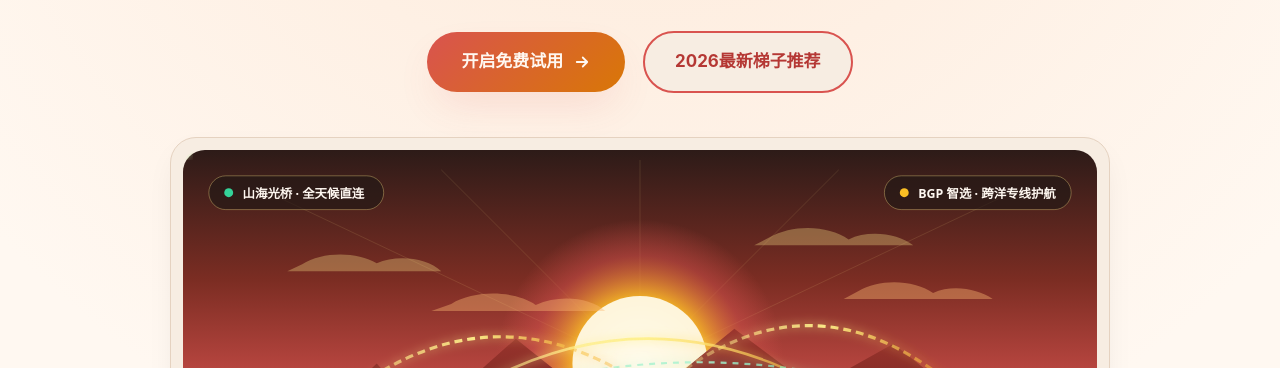
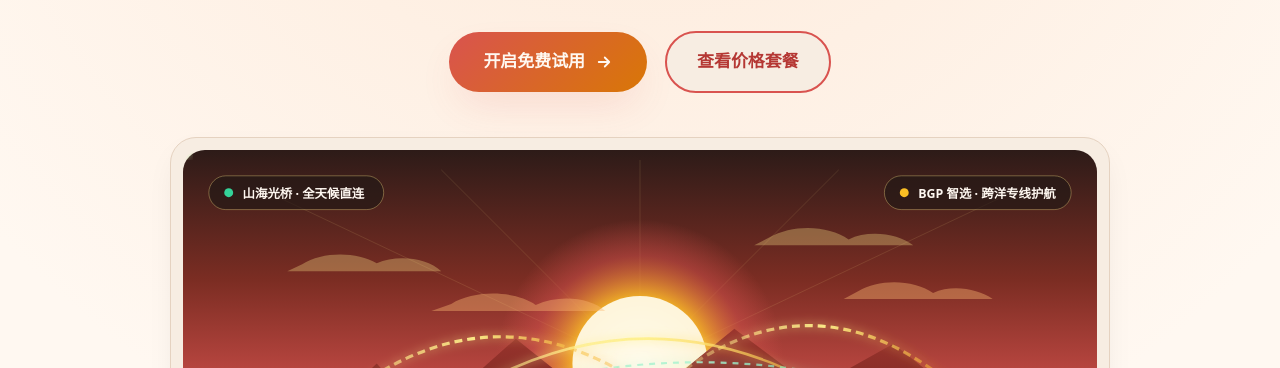
Before and after one commit to 9jacky9/shanshui-yun.mom, a plain HTML site: page index.html in a window 1280 px wide. Shown: the part 432-800 px from the top of the page. Drawn offline with Linux system fonts and the light colour scheme.

Commit message:
Update hero ladder button to pricing section anchor

```diff
--- a/index.html
+++ b/index.html
@@ -130,9 +130,7 @@
               <path d="M5 12H19M19 12L13 6M19 12L13 18" stroke="#FFF8F1" stroke-width="2.4" stroke-linecap="round" stroke-linejoin="round" />
             </svg>
           </a>
-          <a href="https://dajichang.mom/" class="btn-secondary" target="_blank">
-            2026最新梯子推荐
-          </a>
+          <a href="#pricing" class="btn-secondary">查看价格套餐</a>
         </div>
         <div class="hero-panorama-frame">
           <img src="hero-canyon-horizon.svg" alt="山水云落日山海光桥与流云漫游动态画卷" class="hero-anim-img" width="920" height="440">
```
